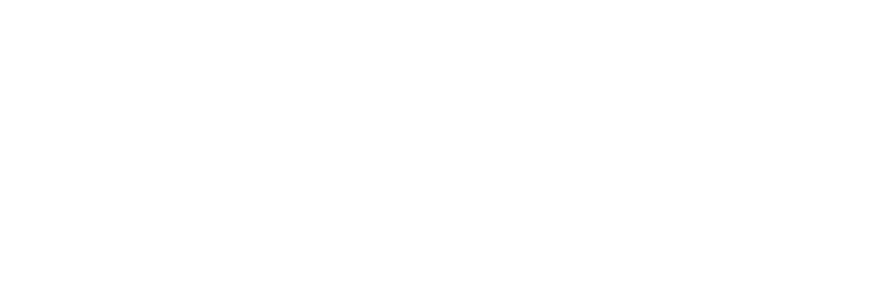
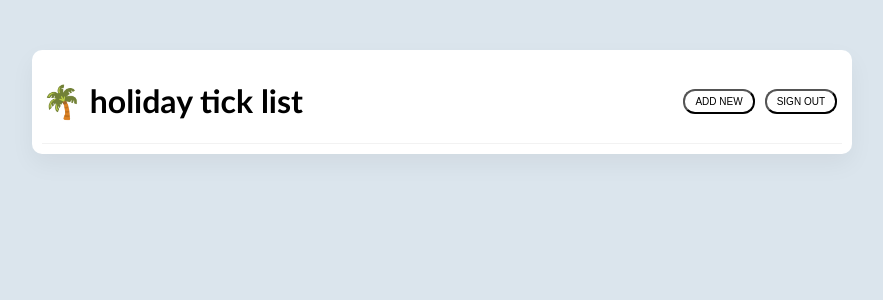
Before and after one commit to seyyednavid/Daily-Deeds-App, a React (Create React App) app in the folder client/: page / in a window 1280 px wide. Shown: the top 300 px of the page, without its empty margins (198-1081 px from the left). Built offline with nearby package versions, Linux system fonts and the light colour scheme.

Commit message:
Adding css to App and ListHeader component and add a TO DO item with hard code to test

```diff
--- a/client/src/App.js
+++ b/client/src/App.js
@@ -1,6 +1,10 @@
 import ListHeader from "./components/ListHeader";
 const App = () => {
-  return <div className="app"></div>;
+  return (
+    <div className="app">
+      <ListHeader listName={"🌴 holiday tick list"} />
+    </div>
+  );
 };
 
 export default App;
--- a/client/src/components/ListHeader.js
+++ b/client/src/components/ListHeader.js
@@ -1,5 +1,18 @@
-const ListHeader = () => {
-  return <div></div>;
+const ListHeader = ({ listName }) => {
+  const signOut = () => {
+    console.log("signout");
+  };
+  return (
+    <div className="list-header">
+      <h1> {listName}</h1>
+      <div className="button-container">
+        <button className="create">ADD NEW</button>
+        <button className="sign-out" onClick={signOut}>
+          SIGN OUT
+        </button>
+      </div>
+    </div>
+  );
 };
 
 export default ListHeader;
--- a/client/src/index.css
+++ b/client/src/index.css
@@ -0,0 +1,38 @@
+body {
+  margin: 0;
+  padding: 0;
+  background-color: rgb(219, 229, 237);
+  display: flex;
+  justify-content: center;
+  font-family: 'Trebuchet MS', Arial, sans-serif;
+}
+
+.app {
+  background-color: rgb(255, 255, 255);
+  box-shadow: rgba(0, 0, 0, 0.05) 0 10px 24px;
+  border-radius: 10px;
+  padding: 10px;
+  width: 800px;
+  margin-top: 50px;
+}
+
+.button-container {
+  display: flex;
+  align-items: center;
+}
+
+.button-container button {
+  margin: 0 5px;
+  padding: 5px 10px;
+  font-size: 10px;
+  border-radius: 12px;
+  background-color: transparent;
+}
+
+/* List Header */
+.list-header {
+  width: 100%;
+  display: flex;
+  justify-content: space-between;
+  border-bottom: rgba(0, 0, 0, 0.05) 1px solid;
+}
```
